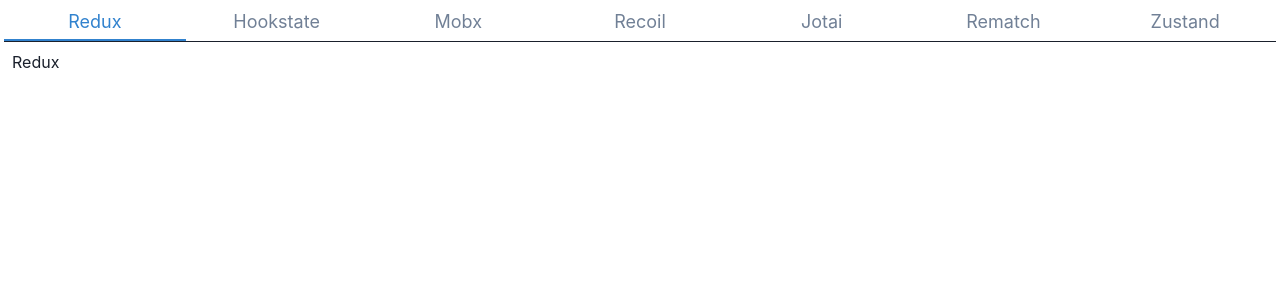
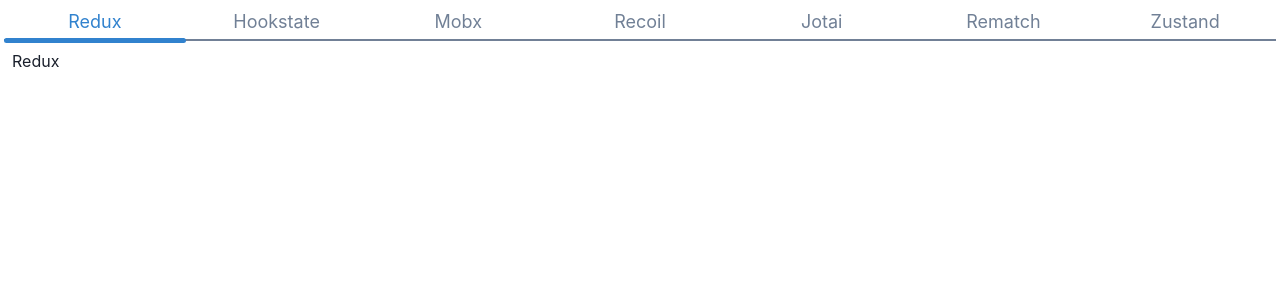
Before and after one commit to neskor-b/React-state-management, a React (Create React App) app: page /redux in a window 1280 px wide. Shown: the top 300 px of the page. Built offline with nearby package versions, Linux system fonts and the light colour scheme.

Commit message:
Add withChakra hoc

```diff
--- a/package.json
+++ b/package.json
@@ -24,6 +24,7 @@
     "react-dom": "^18.2.0",
     "react-router-dom": "^6.20.1",
     "react-scripts": "5.0.1",
+    "recompose": "^0.30.0",
     "sort-by": "^1.2.0",
     "typescript": "^4.9.5",
     "web-vitals": "^2.1.4"
@@ -51,5 +52,8 @@
       "last 1 firefox version",
       "last 1 safari version"
     ]
+  },
+  "devDependencies": {
+    "@types/recompose": "^0.30.14"
   }
 }
--- a/src/Apps/App/index.tsx
+++ b/src/Apps/App/index.tsx
@@ -6,12 +6,11 @@
 
 // UI
 import { Box } from "@chakra-ui/react";
-import { spacing } from "theme";
 
 const App: FC = () => (
-    <Box p={spacing['1']}>
+    <Box p={1}>
         <Navigation />
-        <Box p={spacing['2']}>
+        <Box p={2}>
             <Outlet />
         </Box>
     </Box>
--- /dev/null
+++ b/src/HOC/withChakra.tsx
@@ -0,0 +1,17 @@
+/* eslint-disable react/display-name */
+import { chakra, ChakraProps } from "@chakra-ui/react";
+import React, { ComponentType, ReactNode } from "react";
+
+const withChakra = <P extends object>(
+    Component: ComponentType<ChakraProps>,
+    styles: ((props: P) => ChakraProps) | ChakraProps
+) => {
+    const StyledComponent = chakra(Component, { baseStyle: {} });
+
+    return (wrappedComponentProps: P & { children?: ReactNode }) => {
+        const dynamicStyles = typeof styles === "function" ? styles(wrappedComponentProps) : styles;
+        return <StyledComponent {...wrappedComponentProps} {...dynamicStyles} />;
+    };
+};
+
+export default withChakra;
--- a/src/sharedComponents/Navigation/index.tsx
+++ b/src/sharedComponents/Navigation/index.tsx
@@ -7,11 +7,11 @@
     Menu,
     MenuButton,
     MenuList,
-    MenuItem,
     IconButton
 } from "@chakra-ui/react";
 import { HamburgerIcon } from '@chakra-ui/icons';
-import { fontSizes, spacing } from "theme";
+
+import { Container, Nav, MenuItemLink } from "./styled";
 
 // data
 import { appsRoutes } from "routes";
@@ -26,12 +26,7 @@
     const showDesktop = (width || 0) > SIZES.sm;
 
     if (showDesktop) return (
-        <Box
-            display='flex'
-            justifyContent="space-between"
-            borderColor="gray.500"
-            borderBottom='1px'
-        >
+        <Container>
             {tabsArr.map(link =>
                 <NavLink
                     key={link.key}
@@ -39,21 +34,13 @@
                     style={{ width: "100%" }}
                 >
                     {({ isActive }) => (
-                        <Box
-                            fontSize={fontSizes['lg']}
-                            p={spacing['1']}
-                            borderBottom="2px"
-                            borderColor={isActive ? "blue.500" : "transparent"}
-                            color={isActive ? "blue.500" : "gray.500"}
-                            textAlign="center"
-                            _hover={{ color: isActive? "blue.500" : "blue.300" }}
-                        >
+                        <Nav isActive={isActive}>
                             {link.name}
-                        </Box>
+                        </Nav>
                     )}
                 </NavLink>
             )}
-        </Box>
+        </Container>
     )
     return (
         <Box
@@ -72,9 +59,9 @@
                     {tabsArr.map(link => (
                         <NavLink key={link.key} to={link.path}>
                             {({ isActive }) => (
-                                <MenuItem color={isActive ? "blue.500" : "gray.500"}>
+                                <MenuItemLink isActive={isActive}>
                                     {link.name}
-                                </MenuItem>
+                                </MenuItemLink>
                             )}
                         </NavLink>
 
--- /dev/null
+++ b/src/sharedComponents/Navigation/styled.ts
@@ -0,0 +1,46 @@
+import {
+    Box,
+    MenuItem
+} from "@chakra-ui/react";
+import styled from "HOC/withChakra";
+
+export const Container = styled(Box, {
+    display: "flex",
+    justifyContent: "space-between",
+    borderBottom: "2px",
+    borderBottomColor: "gray.500"
+})
+
+export const Nav = styled<{ isActive: boolean }>(Box, ({ isActive }) => (
+    {
+        fontSize: "lg",
+        p: 1,
+        textAlign: "center",
+        _hover: {
+            color: isActive ? "blue.500" : "blue.500"
+        },
+        color: isActive ? "blue.500" : "gray.500",
+        position: "relative",
+        _before: {
+            content: "''",
+            display: "block",
+            height: "5px",
+            width: "100%",
+            bottom: '-3.5px',
+            left: 0,
+            position: "absolute",
+            borderRadius: "5px",
+            backgroundColor: isActive ? "blue.500" : "transparent",
+            textAlign: "center",
+            _hover: {
+                color: isActive ? "blue.500" : "blue.500"
+            }
+        }
+    }
+))
+
+export const MenuItemLink = styled<{ isActive: boolean }>(MenuItem, ({ isActive }) => (
+    {
+        color: isActive ? "blue.500" : "gray.500"
+    }
+))
--- a/src/sharedComponents/PlaceholderPage/index.tsx
+++ b/src/sharedComponents/PlaceholderPage/index.tsx
@@ -2,13 +2,12 @@
 
 // UI
 import { Text } from "@chakra-ui/react";
-import { spacing } from "theme";
 
 
 const PlaceholderPage = () => (
     <Text
         textAlign="center"
-        p={spacing['10']}
+        p={10}
     >
         Select any state manager
     </Text>
--- a/src/theme.ts
+++ b/src/theme.ts
@@ -1,7 +1,7 @@
 import { extendTheme, type ThemeConfig  } from '@chakra-ui/react'
 
 
-export const spacing = {
+const spacing = {
     px: "1px",
     0.5: "0.125rem",
     1: "0.25rem",
@@ -37,7 +37,7 @@
     96: "24rem"
 }
 
-export const fontSizes = {
+const fontSizes = {
     xs: "0.75rem",
     sm: "0.875rem",
     md: "1rem",
```
Also changed, not shown: .eslintrc.js, 1 other file (tests, documents, lock files or other folders).
